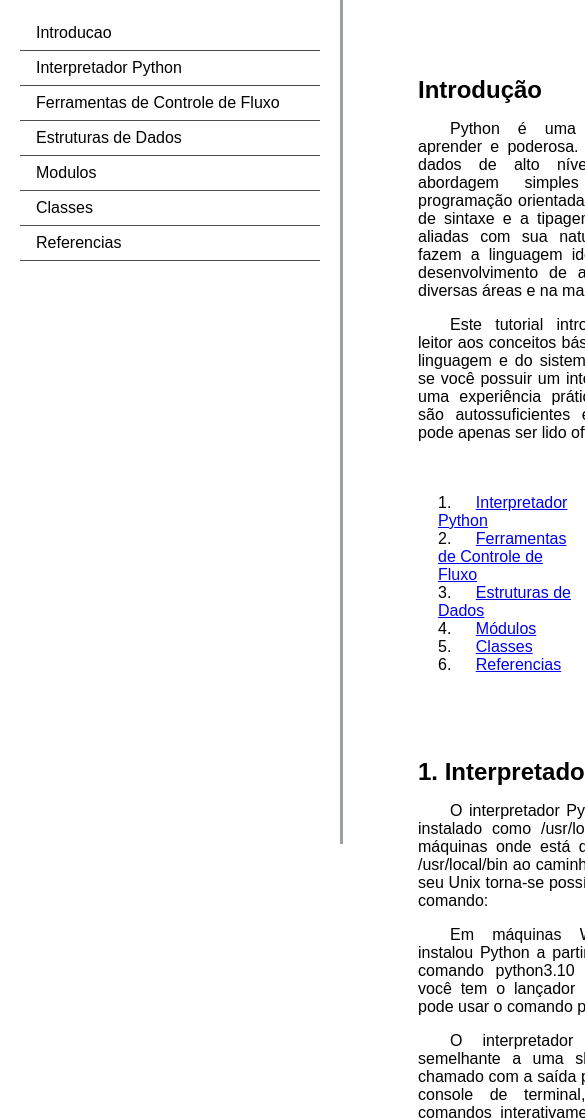
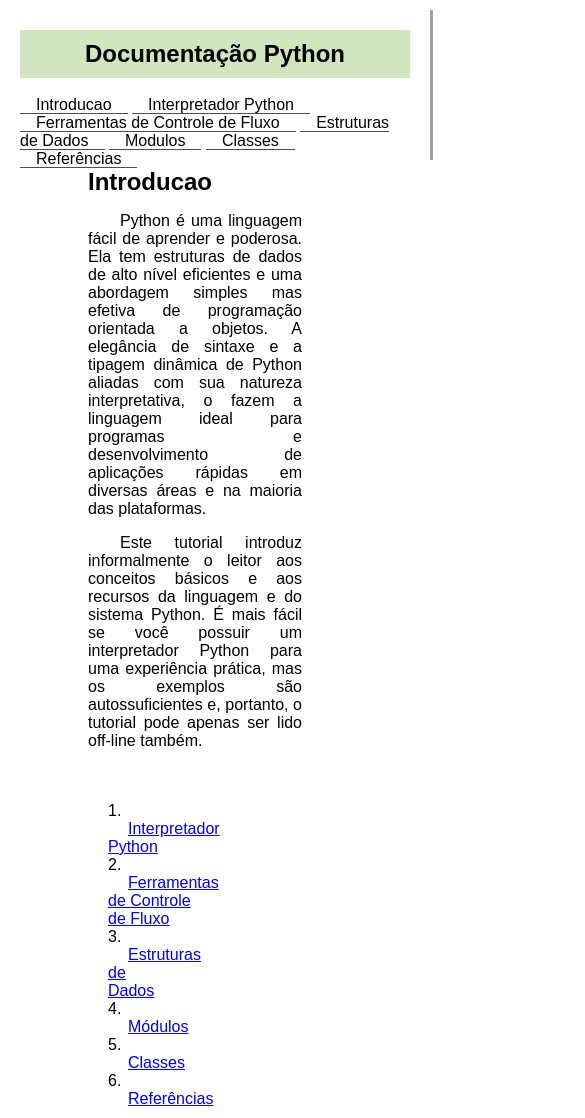
Before and after one commit to leonhardc/Desafios-FreeCodeCamp, a plain HTML site: page 3 - Documentação Técnica/index.html in a window 390 px wide. Shown: the top 1118 px of the page, 585 px wide, since content can reach past the window. Drawn offline with Linux system fonts and the light colour scheme.

Commit message:
Reolução final - desafio 3

```diff
--- a/3 - Documentação Técnica/index.html
+++ b/3 - Documentação Técnica/index.html
@@ -8,21 +8,23 @@
   </head>
   <body>
     <nav id="navbar">
+        <header>Documentação Python</header>
+        <br>
         <ul>
-            <li><a href="#Introducao">Introducao</a></li>
-            <li><a href="#Interpretador_python">Interpretador Python</a></li>
-            <li><a href="#Ferramentas_de_controle_de_fluxo">Ferramentas de Controle de Fluxo</a></li>
-            <li><a href="#Estruturas_de_dados">Estruturas de Dados</a></li>
-            <li><a href="#Modulos">Modulos</a></li>
-            <li><a href="#Classes">Classes</a></li>
-            <li><a href="#Referencias">Referencias</a></li>
+            <li><a href="#Introducao" class="nav-link">Introducao</a></li>
+            <li><a href="#Interpretador_Python" class="nav-link">Interpretador Python</a></li>
+            <li><a href="#Ferramentas_de_Controle_de_Fluxo" class="nav-link">Ferramentas de Controle de Fluxo</a></li>
+            <li><a href="#Estruturas_de_Dados" class="nav-link">Estruturas de Dados</a></li>
+            <li><a href="#Modulos" class="nav-link">Modulos</a></li>
+            <li><a href="#Classes" class="nav-link">Classes</a></li>
+            <li><a href="#Referencias" class="nav-link">Referências</a></li>
         </ul>
     </nav>
     <main id="main-doc">
 
         <!-- Section 1-->
         <section class="main-section" id="Introducao">
-            <header>Introdução</header>
+            <header>Introducao</header>
             <p>
                 Python é uma linguagem fácil de aprender e poderosa.
                 Ela tem estruturas de dados de alto nível eficientes e uma
@@ -41,20 +43,20 @@
             </p>
             <div class="items">
                 <ol>
-                    <li>1. <a href="#Interpretador_python">Interpretador Python</a></li>
-                    <li>2. <a href="#Ferramentas_de_controle_de_fluxo">Ferramentas de Controle de Fluxo</a></li>
-                    <li>3. <a href="#Estruturas_de_dados">Estruturas de Dados</a></li>
+                    <li>1. <a href="#Interpretador_Python">Interpretador Python</a></li>
+                    <li>2. <a href="#Ferramentas_de_Controle_de_Fluxo">Ferramentas de Controle de Fluxo</a></li>
+                    <li>3. <a href="#Estruturas_de_Dados">Estruturas de Dados</a></li>
                     <li>4. <a href="#Modulos">Módulos</a></li>
                     <li>5. <a href="#Classes">Classes</a></li>
-                    <li>6. <a href="#Referencias">Referencias</a></li>
+                    <li>6. <a href="#Referencias">Referências</a></li>
                 </ol>
             </div>
         </section>
         <!-- Fim - Section 1-->
 
         <!-- Section 2-->
-        <section class="main-section" id="Interpretador_python">
-            <header>1. Interpretador Python</header>
+        <section class="main-section" id="Interpretador_Python">
+            <header>Interpretador Python</header>
             <p>
                 O interpretador Python é frequentemente instalado como
                 /usr/local/bin/python3.10 nas máquinas onde está disponível;
@@ -79,8 +81,8 @@
         <!-- Fim - Section 2-->
 
         <!-- Section 3-->
-        <section class="main-section" id="Ferramentas_de_controle_de_fluxo">
-            <header>2. Ferramentas de Controle de Fluxo</header>
+        <section class="main-section" id="Ferramentas_de_Controle_de_Fluxo">
+            <header>Ferramentas de Controle de Fluxo</header>
             <p>
                 Python tem as estruturas usuais de controle de fluxo conhecidas em
                 outras linguagens, com algumas particulares.
@@ -187,8 +189,8 @@
         <!-- Fim - Section 3-->
 
         <!-- Section 4-->
-        <section class="main-section" id="Estruturas_de_dados">
-            <header>3. Estruturas de Dados</header>
+        <section class="main-section" id="Estruturas_de_Dados">
+            <header>Estruturas de Dados</header>
             <p>
                 Dentro da linguagem de programação python existem diversas estruturas
                 de dados. Iremos abordar resumidamente Listas, Tuplas, Conjuntos ou Sets e
@@ -310,7 +312,7 @@
                 </code>
             </div>
             <div>
-                <h3>Dicioonários</h3>
+                <h3>Dicionários</h3>
                 <p>
                     Outra estrutura de dados muito útil embutida em Python é o
                     dicionário, cujo tipo é dict (ver Tipo mapeamento — dict).
@@ -375,7 +377,7 @@
 
         <!-- Section 5-->
         <section class="main-section" id="Modulos">
-            <header>4. Modulos</header>
+            <header>Modulos</header>
             <p>
                 Ao sair e entrar de novo no interpretador Python, as definições
                 anteriores (funções e variáveis) são perdidas. Portanto,
@@ -438,7 +440,7 @@
 
         <!-- Section 5-->
         <section class="main-section" id="Classes">
-            <header>5. Classes</header>
+            <header>Classes</header>
             <p>
                 Classes proporcionam uma forma de organizar dados e
                 funcionalidades juntos. Criar uma nova classe cria um novo
--- a/3 - Documentação Técnica/styles.css
+++ b/3 - Documentação Técnica/styles.css
@@ -21,7 +21,7 @@
   width: 80%;
   font-family: Consolas,"courier new";
   color: black;
-    background-color: #b1d496;
+  background-color: #b1d49698;
   padding: 10px 20px;
   font-size: 105%;
 }
@@ -41,13 +41,6 @@
   padding-bottom: 20px;
 }
 
-
-  footer {
-    text-align: center;
-    padding: 10px;
-    background-color: #b1d496;
-  }
-
 #navbar {
   position: fixed;
   min-width: 290px;
@@ -57,6 +50,7 @@
   height: 100%;
   border-right: solid;
   border-color: rgba(0, 22, 22, 0.4);
+  margin-top: 0;
 }
 
 #navbar ul {
@@ -67,7 +61,6 @@
 }
 
 #main-doc {
-    position: absolute;
   margin-left: 310px;
   padding: 20px;
   margin-bottom: 110px;
@@ -99,6 +92,63 @@
 }
 
 nav li a:hover {
-    background-color: #555;
-    color: white;
+  background-color: #b1d49698;
+  color: black;
 }
+
+nav header {
+margin-top: 20px;
+padding-top: 10px;
+padding-bottom: 10px;
+background-color: #b1d49698;
+}
+
+@media (max-width: 750px) {
+#navbar {
+  position: fixed;
+  display: block;
+  top: 10px;
+  left: 0px;
+  width: 100%;
+  height: 150px;
+  z-index: 10;
+  background-color: rgb(255, 255, 255);
+}
+
+#main-doc {
+  display: block;
+  height: auto;
+  top: 100px;
+  width: 100%;
+  margin-top: 120px;
+  margin-left: auto;
+  margin-right: auto;
+  padding: 0;
+  margin-bottom: 110px;
+}
+
+#navbar ul, #navbar li, #navbar a {
+  display: inline;
+}
+
+#navbar header {
+  text-align: center
+}
+
+#navbar ul {
+  display: block;
+  list-style-type: none;
+  margin: 0;
+  padding: 0;
+}
+
+#navbar li {
+  color: #4d4e53;
+  list-style: none;
+}
+
+#navbar li a {
+ width: 60px;
+ text-decoration: none;
+}
+}
```
Lines whose indentation alone changed are shown as unchanged.
